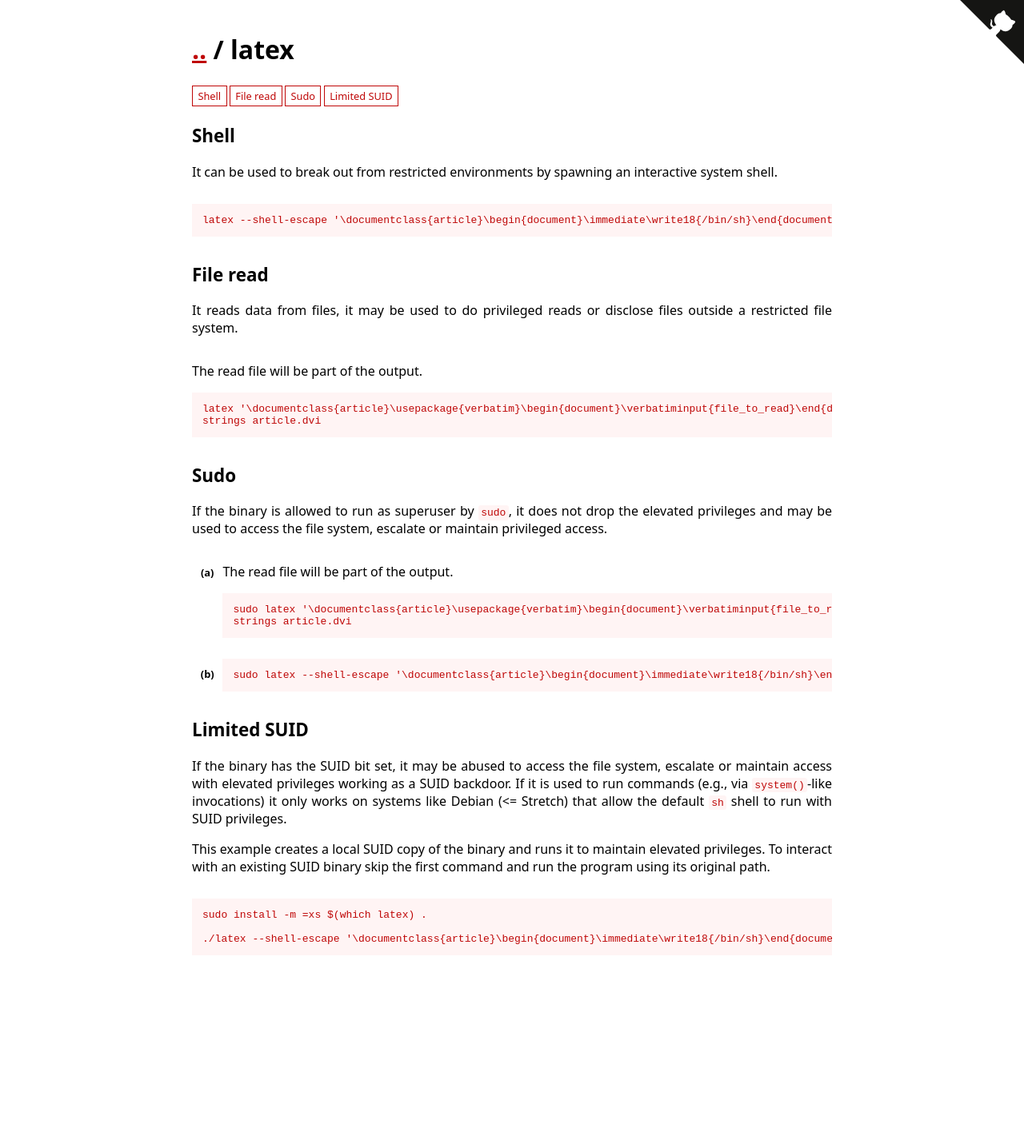
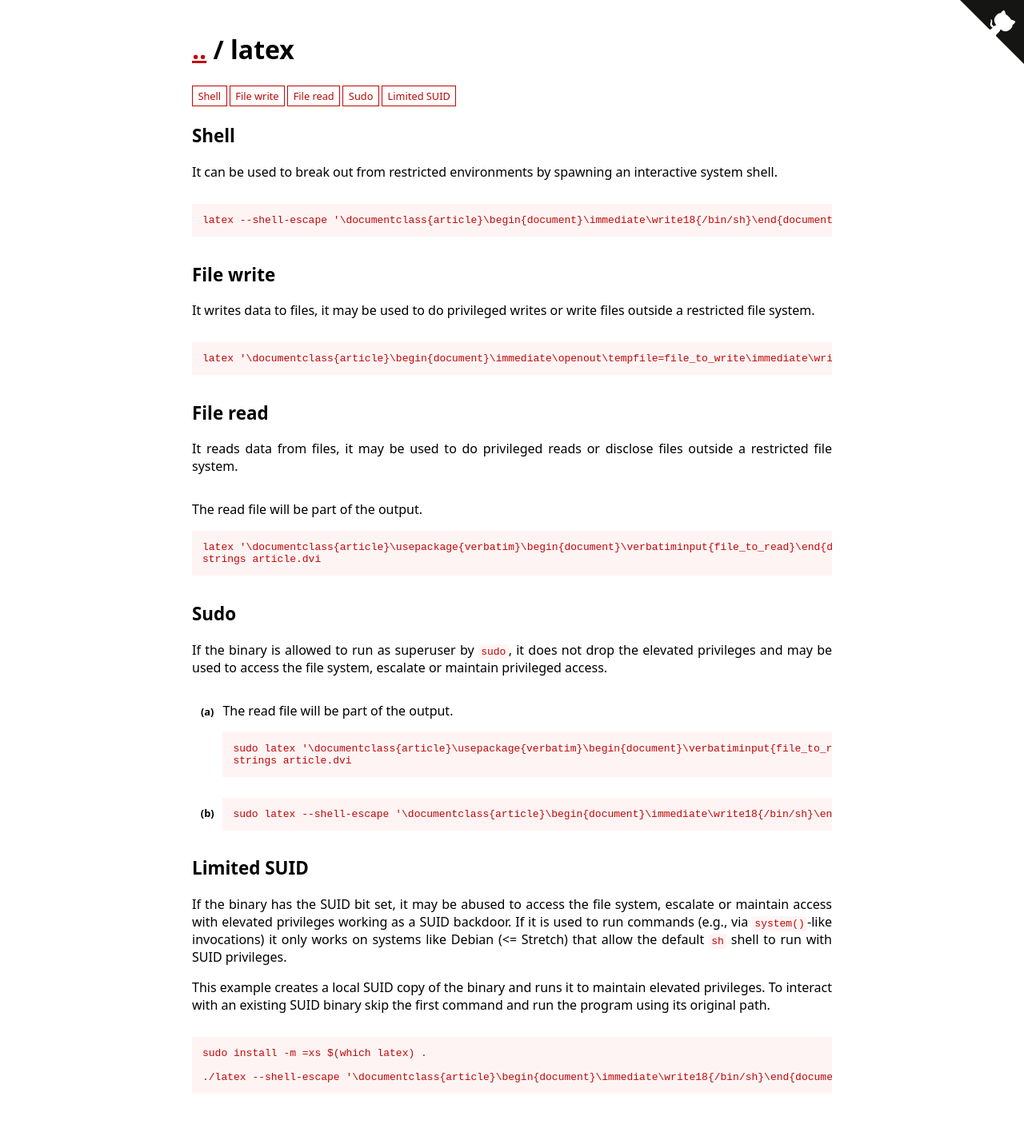
Before and after one commit to GTFOBins/GTFOBins.github.io, a Jekyll site: the page built from _gtfobins/latex.md, in a window 1280 px wide. Shown: the whole page at 80% size. Built offline with Jekyll 4.4.1, drawn with Linux system fonts in a browser that asks for light colours; before the commit the page ends 1248 px from its top, so only the background shows below that.

Commit message:
Added file-write using LaTeX

```diff
--- a/_gtfobins/latex.md
+++ b/_gtfobins/latex.md
@@ -8,6 +8,9 @@ functions:
       code: |
         latex '\documentclass{article}\usepackage{verbatim}\begin{document}\verbatiminput{file_to_read}\end{document}'
         strings article.dvi
+  file-write:
+    - code: |
+        latex '\documentclass{article}\begin{document}\immediate\openout\tempfile=file_to_write\immediate\write\tempfile{content_to_write}\end{document}'
   sudo:
     - description: The read file will be part of the output.
       code: |
```
